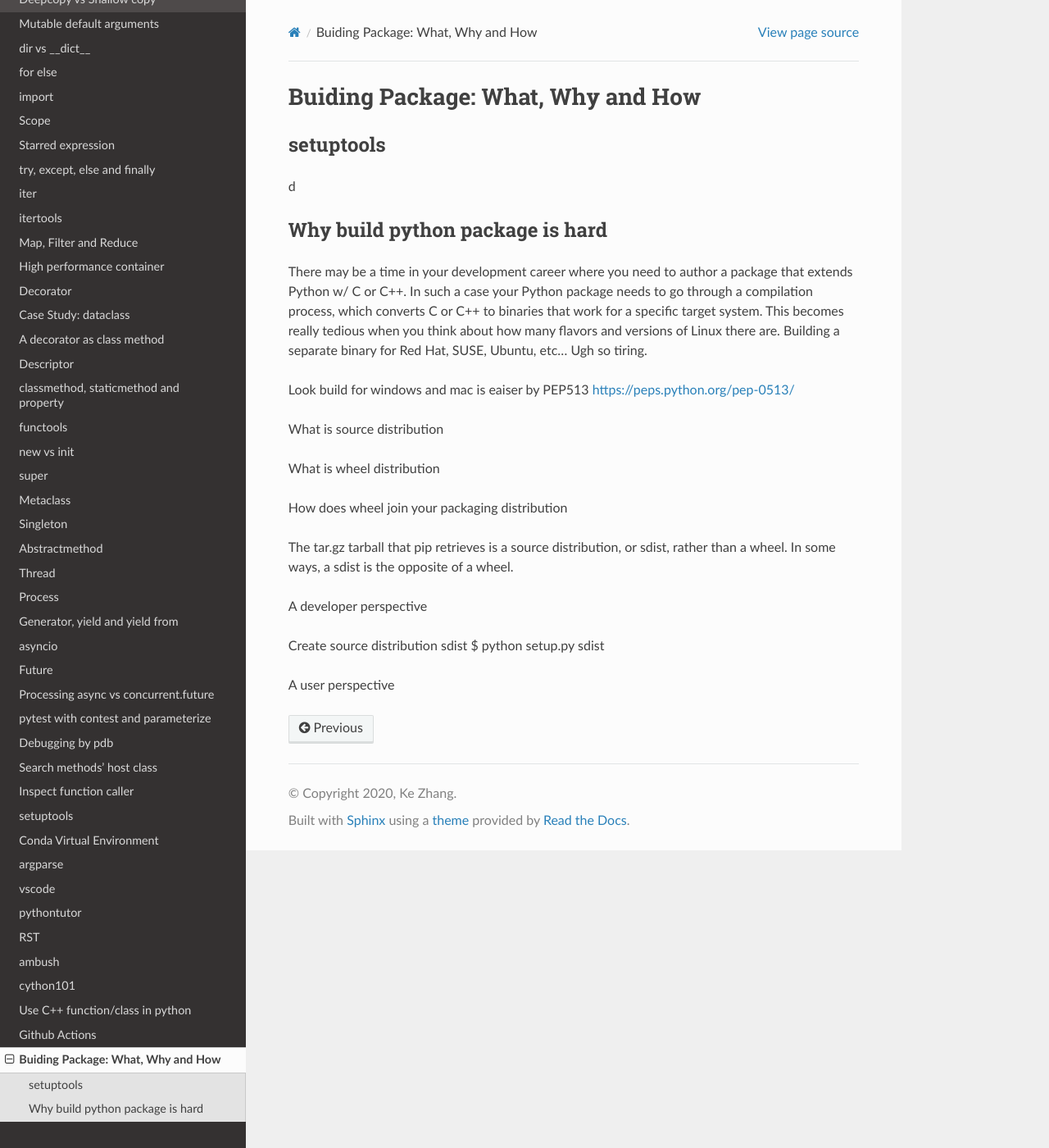
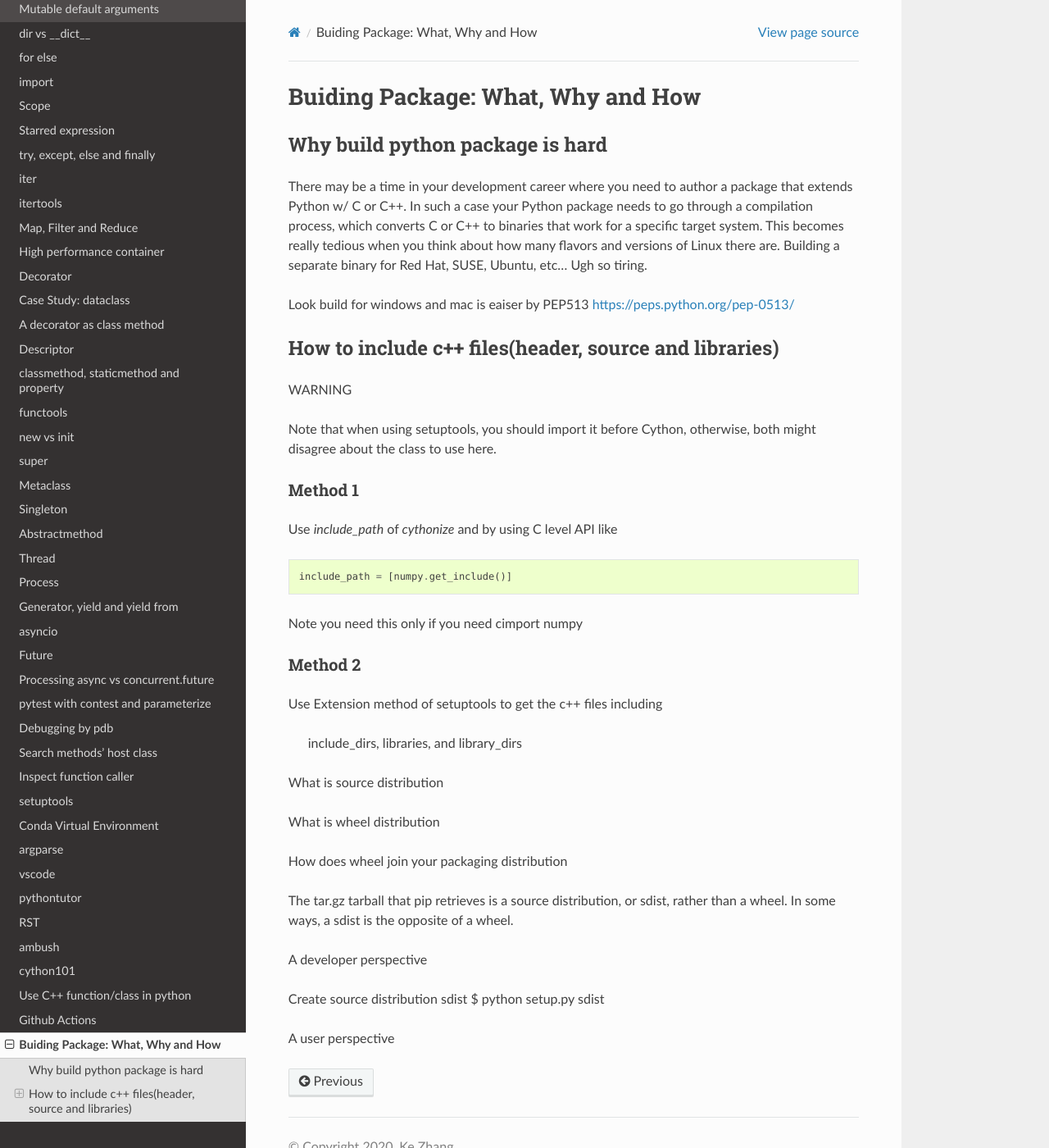
Before and after one commit to ke-zhang-rd/krystal, a Sphinx documentation site: the page built from docs/source/wheel.rst, in a window 1280 px wide and 1400 px high. Shown: the whole window at 82% size. Built offline with Sphinx 7.4.7 and the Read the Docs theme 2.0.0, drawn with Linux system fonts in a browser that asks for light colours.

Commit message:
Update wheel.rst

```diff
--- a/docs/source/wheel.rst
+++ b/docs/source/wheel.rst
@@ -19,9 +13,30 @@
 Look build for windows and mac is eaiser by PEP513 https://peps.python.org/pep-0513/
 
 
+How to include c++ files(header, source and libraries)
+------------------------------------------------------
 
+WARNING
 
+Note that when using setuptools, you should import it before Cython, otherwise, both might disagree about the class to use here.
 
+Method 1
+~~~~~~~~
+
+Use *include_path* of *cythonize* and by using C level API like
+
+.. code:: python
+
+  include_path = [numpy.get_include()]
+
+Note you need this only if you need cimport numpy
+
+Method 2
+~~~~~~~~
+
+Use Extension method of setuptools to get the c++ files including
+
+ include_dirs, libraries, and library_dirs
 
 
 
```
Also changed, not shown: other parts of docs/source/wheel.rst (+0 -6 lines).
